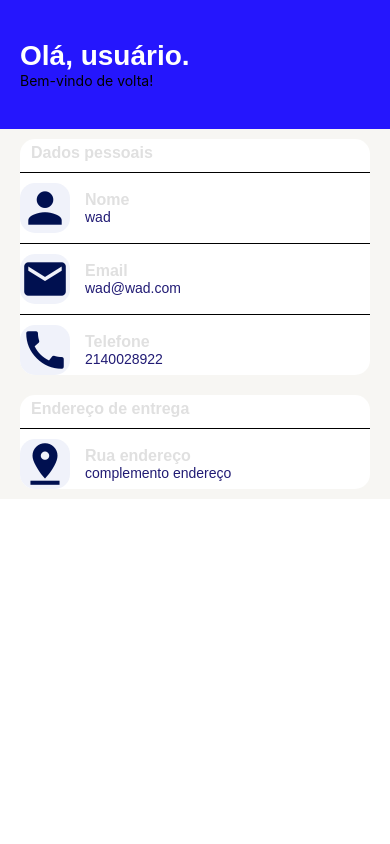
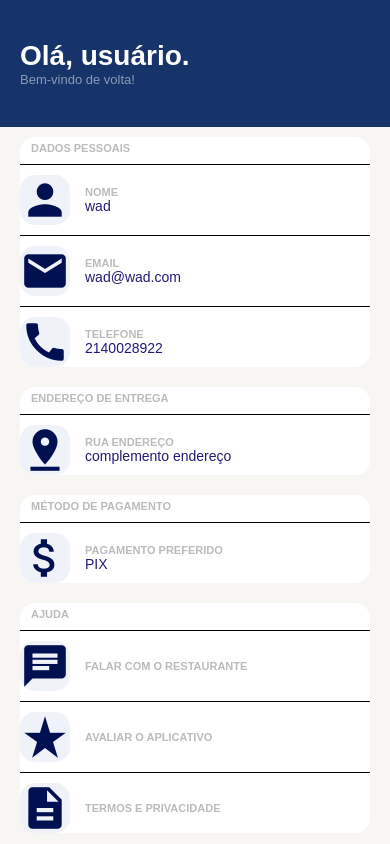
Before and after one commit to thvlldev/fastorder_front, a React Native app: screen / in a window 390 px wide. Built offline with nearby package versions, Linux system fonts and the light colour scheme.

Commit message:
subindo a tela de perfil screen quase pronta novamente

```diff
--- a/src/App/screens/PerfilScreen.jsx
+++ b/src/App/screens/PerfilScreen.jsx
@@ -1,15 +1,15 @@
 import { MaterialIcons } from "@expo/vector-icons";
-import { View, Text, StyleSheet } from "react-native";
+import { View, Text, StyleSheet ,ScrollView} from "react-native";
 
 export default function PerfilScreen() {
   return (
     <View style={{ flex: 1 }}>
       <View style={styles.bckHeader}>
         <Text style={styles.titleBck}>Olá, usuário.</Text>
-        <Text>Bem-vindo de volta!</Text>
+        <Text style= {styles.textoBemVindo}>Bem-vindo de volta!</Text>
       </View>
 
-      <View
+      < ScrollView
         style={{
           paddingVertical: 10,
           paddingHorizontal: 20,
@@ -17,7 +17,7 @@ export default function PerfilScreen() {
         }}
       >
         <View style={styles.containerBranco}>
-          <Text style={[styles.titleCaixa, {paddingTop: 5, paddingLeft: 11}]}>Dados pessoais</Text>
+          <Text style={[styles.titleCaixa, {paddingTop: 5, paddingLeft: 11}]}>DADOS PESSOAIS</Text>
           <View style={styles.iconTexto}>
             <MaterialIcons
               name="person"
@@ -26,7 +26,7 @@ export default function PerfilScreen() {
               style={styles.iconStyle}
             />
             <View>
-              <Text style={styles.titleCaixa}>Nome</Text>
+              <Text style={styles.titleCaixa}>NOME</Text>
               <Text style={styles.textCaixa}>wad</Text>
             </View>
           </View>
@@ -38,7 +38,7 @@ export default function PerfilScreen() {
               style={styles.iconStyle}
             />
             <View>
-              <Text style={styles.titleCaixa}>Email</Text>
+              <Text style={styles.titleCaixa}>EMAIL</Text>
               <Text style={styles.textCaixa}>wad@wad.com</Text>
             </View>
           </View>
@@ -50,14 +50,14 @@ export default function PerfilScreen() {
               style={styles.iconStyle}
             />
             <View>
-              <Text style={styles.titleCaixa}>Telefone</Text>
+              <Text style={styles.titleCaixa}>TELEFONE</Text>
               <Text style={styles.textCaixa}>2140028922</Text>
             </View>
           </View>
 
         </View>
-                <View style={[styles.containerBranco, {marginTop: 20}]}>
-          <Text style={[styles.titleCaixa, {paddingTop: 5, paddingLeft: 11}]}>Endereço de entrega</Text>
+          <View style={[styles.containerBranco, {marginTop: 20}]}>
+          <Text style={[styles.titleCaixa, {paddingTop: 5, paddingLeft: 11}]}>ENDEREÇO DE ENTREGA</Text>
           <View style={styles.iconTexto}>
             <MaterialIcons
               name="pin-drop"
@@ -66,24 +66,116 @@ export default function PerfilScreen() {
               style={styles.iconStyle}
             />
             <View>
-              <Text style={styles.titleCaixa}>Rua endereço</Text>
+              <Text style={styles.titleCaixa}>RUA ENDEREÇO</Text>
               <Text style={styles.textCaixa}>complemento endereço</Text>
             </View>
           </View>
+        </View>
+
+        <View style={[styles.containerBranco, {marginTop: 20}]}>
+          <Text style={[styles.titleCaixa, {paddingTop: 5, paddingLeft: 11}]}>MÉTODO DE PAGAMENTO</Text>
+          <View style={styles.iconTexto}>
+            <MaterialIcons
+              name="attach-money"
+              size={50}
+              color="#001050"
+              style={styles.iconStyle}
+            />
+            <View>
+              <Text style={styles.titleCaixa}>PAGAMENTO PREFERIDO</Text>
+              <Text style={styles.textCaixa}>PIX</Text>
+            </View>
+          </View>
+        </View>
+        {/* Área de ajuda */}
+        <View style={[styles.containerBranco, {marginTop: 20}]}>
+          <Text style={[styles.titleCaixa, {paddingTop: 5, paddingLeft: 11}]}>AJUDA</Text>
+          <View style={styles.iconTexto}>
+            <MaterialIcons
+              name="chat"
+              size={50}
+              color="#001050"
+              style={styles.iconStyle}
+            />
+            <View>
+              <Text style={styles.titleCaixa}>FALAR COM O RESTAURANTE</Text>
+            </View>
+          </View>
+          <View style={styles.iconTexto}>
+            <MaterialIcons
+              name="star-rate"
+              size={50}
+              color="#001050"
+              style={styles.iconStyle}
+            />
+            <View>
+              <Text style={styles.titleCaixa}>AVALIAR O APLICATIVO</Text>
+            </View>
+          </View>
+          <View style={styles.iconTexto}>
+            <MaterialIcons
+              name="description"
+              size={50}
+              color="#001050"
+              style={styles.iconStyle}
+            />
+            <View>
+              <Text style={styles.titleCaixa}>TERMOS E PRIVACIDADE</Text>
+            </View>
+          </View>
+        </View>
+         {/* Sair da conta */}
+          <View style= {[styles.containerBranco, {marginTop: 20}]}>
+            <View style={[styles.titleCaixa, {paddingTop: 5, paddingLeft: 11}]}>SAIR</View>
+            <View style={styles.iconTexto}>
+            <MaterialIcons
+              name="logout"
+              size={50}
+              color="#001050"
+              style={styles.iconStyle}
+            />
+            <View>
+              <Text style={styles.titleCaixa}>SAIR DA CONTA</Text>
+            </View>
+          </View>
+          </View>
 
 
-        </View>
-      </View>
+
+
+
+
+
+
+
+
+
+      </ScrollView>
+
+
+
+
     </View>
+
+
   );
 }
 
 const styles = StyleSheet.create({
   bckHeader: {
-    backgroundColor: "#2516fd",
+    backgroundColor: "#163469",
     paddingVertical: 40,
     paddingHorizontal: 20,
   },
+
+  textoBemVindo: {
+    fontFamily: 'Nunito, sans-serif',
+    fontSize: 13,
+    fontWeight: 400,
+    color: 'rgba(255, 255, 255, 0.5)'
+  },
+
+
 
   containerBranco: {
     backgroundColor: "#fff",
@@ -109,17 +201,17 @@ const styles = StyleSheet.create({
   },
 
   titleBck: {
-    fontFamily: "Arial",
+    fontFamily: "Outfit, sans-serif",
     color: "#fff",
     fontSize: 28,
     fontWeight: 650,
   },
 
   titleCaixa: {
-    fontFamily: "Arial", // arial aqui é placeholder
-    color: "#e0e0e0",
-    fontSize: 16,
-    fontWeight: 600,
+    fontFamily: "Nunito, sans-serif",
+    color: "rgb(187, 187, 187)",
+    fontSize: 11,
+    fontWeight: 900
   },
   textCaixa: {
     fontFamily: "Arial", // arial aqui é placeholder
```
